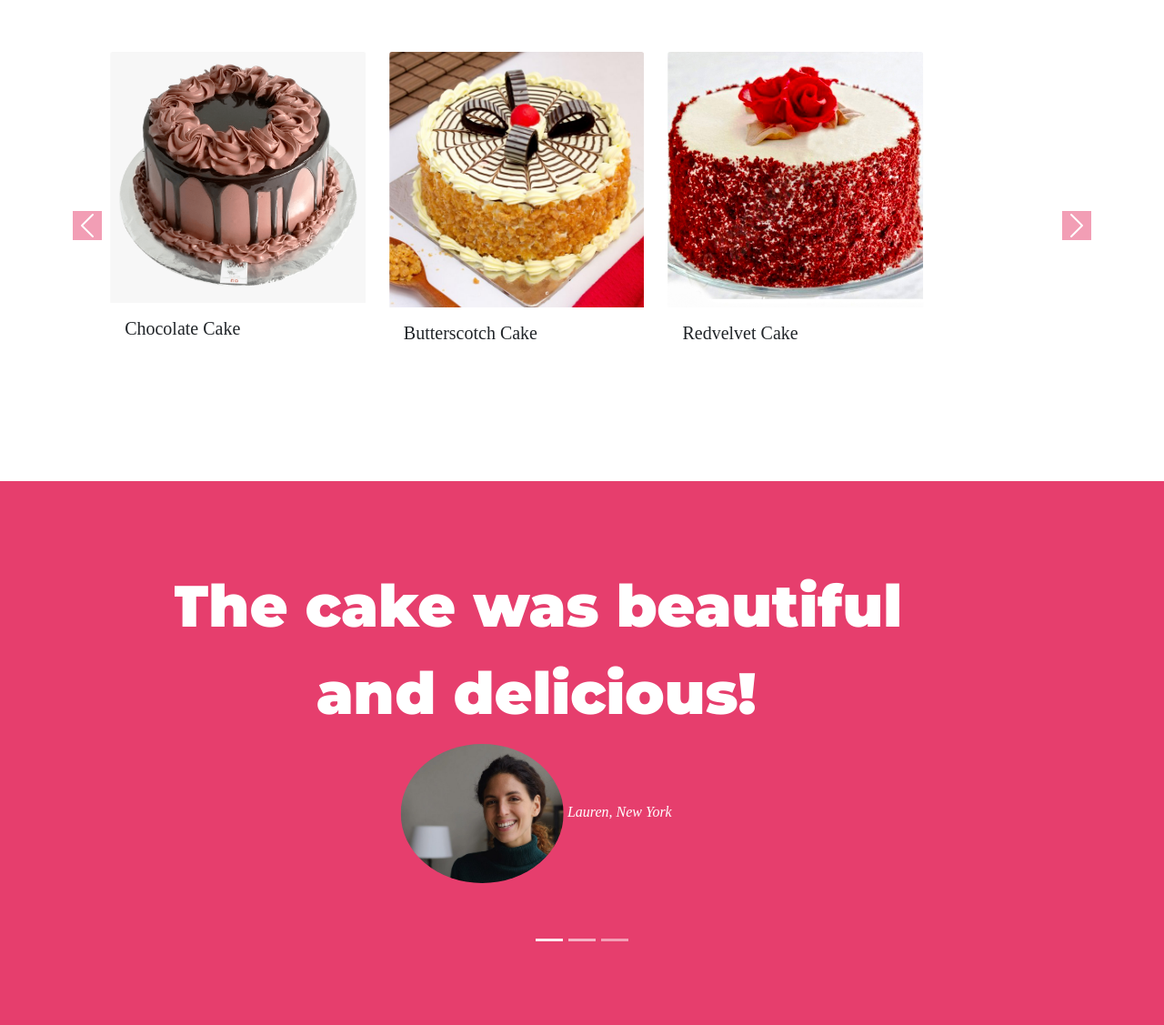
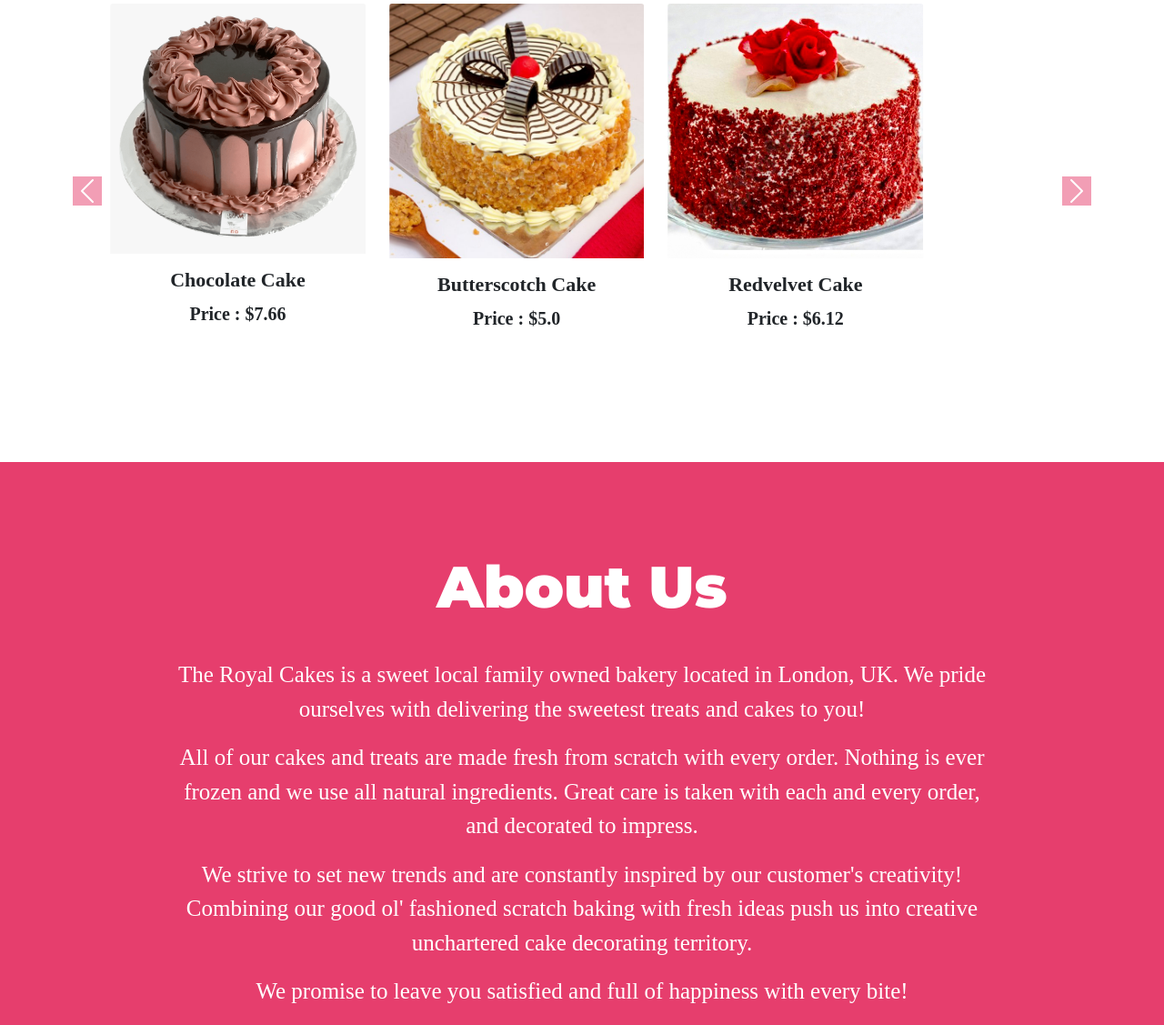
Before and after one commit to Pratiksha-Bhosale/Cake_Shop, a plain HTML site: page index.html in a window 1280 px wide. Shown: the part 665-1792 px from the top of the page at 91% size. Drawn offline with nearby package versions, Linux system fonts and the light colour scheme.

Commit message:
Added About Us section to the file

```diff
--- a/css/style.css
+++ b/css/style.css
@@ -1,27 +1,29 @@
 body{
     font-family: "Montserrat-light";
+    text-align: center;
 }
+
+/* Title Section */
 
 #title{
     background-color: #E63E6D;
     color: #fff;
+    text-align: left;
 }
 
 .container-fluid{
-    padding: 3% 15%;
+    padding: 3% 15% 15%;
 }
 
-h1{
+h1, h2{
     font-family: "Montserrat";
-    font-size: 3rem;
+    font-size: 4rem;
     line-height: 1.5;
 
 }
 
 h2{
-    font-family: "Montserrat";
-    font-size: 4rem;
-    line-height: 1.5;
+    font-size: 3rem;
 }
 
 
@@ -62,15 +64,19 @@ h2{
 
 .title-img{
     width: 60%;
-    margin-left: 20%;
-    /* position: absolute; */
+    right: 30%;
+    margin-left: 100px;
+}
+
+.title-img-sec{
+    position: absolute;
 }
 
 /* Cakes */
 #cakes{
     background-color: #fff;
-    /* position: relative;
-    z-index: 1; */
+    position: relative;
+    z-index: 1;
 }
 
 #cakes .carousel-item{
@@ -81,16 +87,44 @@ h2{
     border-color:#fff;
 }
 
+.card-title{
+    font-weight: bold;
+    font-size: 22px;
+}
+
+.card-text{
+    font-size: 20px;
+    font-weight: bold;
+}
 /* Previous & Nextons */
 .pbtn, .nbtn{
     background-color: #E63E6D;
+}
+
+/* About Us */
+#aboutus{
+    background-color: #E63E6D;
+    color: #fff;
+    padding: 7% 15%;
+    text-align: center;
+}
+
+.about-heading{
+    font-size: 4rem;
+}
+
+.about-text{
+    font-size: 25px;
+    line-height: 1.5;
+    font-family: "Montserrat-light";
+    margin-top: 30px;
 }
 
 /* Reviews Section */
 #review {
     background-color: #E63E6D;
     color: #fff;
-    padding: 7% 15%;
+    padding: 1% 15% 7%;
     text-align:center;
 }
 
@@ -104,10 +138,6 @@ h2{
     border-radius: 100%;
 }
 
-/* em{
-    font-size: 20px;
-} */
-
 /* Footer */
 
 #footer{
@@ -120,14 +150,18 @@ h2{
 }
 
 
-
+/* Media Query */
 @media (max-width: 1028px){
    #title{
        text-align: center;
+       background-color: #fff;
    }
 
-    .title-img{
-       text-align: center;
-       margin-left: 0%;
+   .title-img{
+        margin-left: 35px;
    }
+
+    .title-img-sec{
+       position: static;
+    }
 }
--- a/index.html
+++ b/index.html
@@ -3,7 +3,10 @@
 
 <head>
     <meta charset="UTF-8">
-    <title>Cake Shop</title>
+    <title>Royal Cakes</title>
+
+    <!-- Icon Link -->
+    <link rel="icon" href="images/icon.png">
 
     <!-- Css/Bootsrap Link -->
     <link href="https://cdn.jsdelivr.net/npm/bootstrap@5.1.3/dist/css/bootstrap.min.css" rel="stylesheet"
@@ -21,7 +24,6 @@
 
     <!-- Font Awesome Link -->
     <script src="https://kit.fontawesome.com/c2cb1e97a9.js" crossorigin="anonymous"></script>
-
 </head>
 
 <body>
@@ -45,6 +47,9 @@
                             <a class="nav-link" href="#cakes">Cakes</a>
                         </li>
                         <li class="nav-item">
+                            <a class="nav-link" href="#aboutus">About Us</a>
+                        </li>
+                        <li class="nav-item">
                             <a class="nav-link" href="#review">Reviews</a>
                         </li>
                         <li class="nav-item">
@@ -65,10 +70,11 @@
                 </div>
 
                 <div class="col-lg-6">
-                    <img class="title-img" src="images/cake1.png" alt="Cake">
+                    <div class="title-img-sec">
+                        <img class="title-img" src="images/cake1.png" alt="Cake">
+                    </div>
                 </div>
             </div>
-
         </div>
     </section>
 
@@ -83,6 +89,7 @@
                             <img src="images/chocolate.png" class="card-img-top" alt="...">
                             <div class="card-body">
                                 <h5 class="card-title">Chocolate Cake</h5>
+                                <p class="card-text">Price : $7.66</p>
                             </div>
                         </div>
 
@@ -90,6 +97,7 @@
                             <img src="images/butterscotch.jpg" class="card-img-top" alt="...">
                             <div class="card-body">
                                 <h5 class="card-title">Butterscotch Cake</h5>
+                                <p class="card-text">Price : $5.0</p>
                             </div>
                         </div>
 
@@ -97,6 +105,7 @@
                             <img src="images/redvelvet.jpg" class="card-img-top" alt="...">
                             <div class="card-body">
                                 <h5 class="card-title">Redvelvet Cake</h5>
+                                <p class="card-text">Price : $6.12</p>
                             </div>
                         </div>
 
@@ -111,18 +120,21 @@
                             <img src="images/pineapple.jpg" class="card-img-top" alt="...">
                             <div class="card-body">
                                 <h5 class="card-title">Pineapple Cake</h5>
+                                <p class="card-text">Price : $7</p>
                             </div>
                         </div>
                         <div class="card col-lg-4 col-md-6">
                             <img src="images/berry.jpg" class="card-img-top" alt="...">
                             <div class="card-body">
                                 <h5 class="card-title">BlackBerry Cake</h5>
+                                <p class="card-text">Price : $6.16</p>
                             </div>
                         </div>
                         <div class="card col-lg-4 col-md-6">
                             <img src="images/vanila.jpg" class="card-img-top" alt="...">
                             <div class="card-body">
                                 <h5 class="card-title">Vanilla Mix Fruit Cake</h5>
+                                <p class="card-text">Price : $10</p>
                             </div>
                         </div>
                     </div>
@@ -136,25 +148,26 @@
                             <img src="images/blackforest.jpg" class="card-img-top" alt="...">
                             <div class="card-body">
                                 <h5 class="card-title">BlackForest Cake</h5>
+                                <p class="card-text">Price : $4.66</p>
                             </div>
                         </div>
                         <div class="card col-lg-4 col-md-6">
                             <img src="images/strawberry1.jpg" class="card-img-top" alt="...">
                             <div class="card-body">
                                 <h5 class="card-title">Strawberry Cake</h5>
+                                <p class="card-text">Price : $7.50</p>
                             </div>
                         </div>
                         <div class="card col-lg-4 col-md-6">
                             <img src="images/truffle.jpeg" class="card-img-top" alt="...">
                             <div class="card-body">
                                 <h5 class="card-title">Chocolate Truffle Cake</h5>
+                                <p class="card-text">Price : $10.6</p>
                             </div>
                         </div>
                     </div>
                 </div>
             </div>
-
-
                 <button class="carousel-control-prev" type="button" data-bs-target="#carouselExampleControls" data-bs-slide="prev">
                     <span class="carousel-control-prev-icon pbtn" aria-hidden="true"></span>
                     <span class="visually-hidden">Previous</span>
@@ -163,6 +176,23 @@
                     <span class="carousel-control-next-icon nbtn" aria-hidden="true"></span>
                     <span class="visually-hidden">Next</span>
                 </button>
+        </div>
+    </section>
+
+    <!-- About us -->
+    <section id="aboutus">
+        <div>
+            <h2 class="about-heading">About Us</h2>
+        </div>
+        <div class="about-text">
+            <p>The Royal Cakes is a sweet local family owned bakery located in London, UK.
+                 We pride ourselves with delivering the sweetest treats and cakes to you! </p>
+            <p>All of our cakes and treats are made fresh from scratch with every order.
+                Nothing is ever frozen and we use all natural ingredients.
+                Great care is taken with each and every order, and decorated to impress.</p>
+            <p>We strive to set new trends and are constantly inspired by our customer's creativity!
+                Combining our good ol' fashioned scratch baking with fresh ideas push us into creative unchartered cake decorating territory.</p>
+            <p> We promise to leave you satisfied and full of happiness with every bite!</p>
         </div>
     </section>
 
@@ -206,5 +236,4 @@
         <p>@ Copyright 2021 Royal Cakes</p>
     </section>
 </body>
-
 </html>
```
Also changed, not shown: images/icon.png (added).
